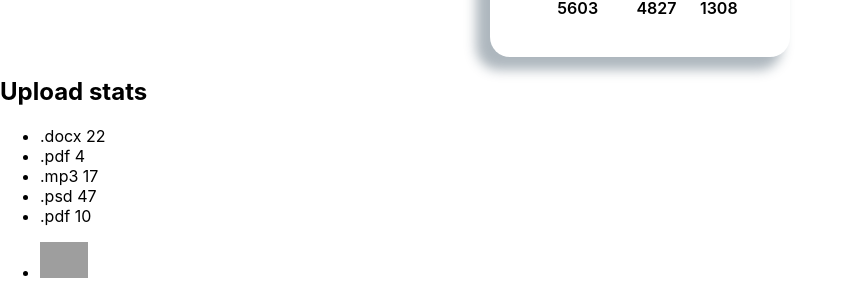
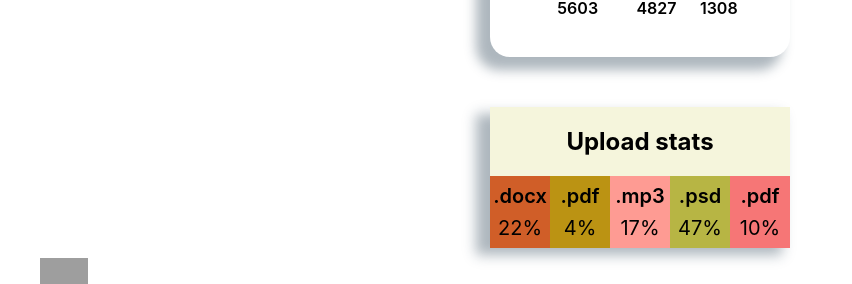
Before and after one commit to LysovMaxim/goit-react-hw-01-components, a React (Create React App) app: page / in a window 1280 px wide. Shown: the part 293-577 px from the top of the page, without its empty margins (0-852 px from the left). Built offline with nearby package versions, Linux system fonts and the light colour scheme; grey boxes are pictures that could not be loaded.

Commit message:
Добавив стилі у другий компонент

```diff
--- a/src/components/App.jsx
+++ b/src/components/App.jsx
@@ -6,6 +6,7 @@ import user from 'user.json';
 import data from 'data.json';
 import friends from 'friends.json';
 import transactions from 'transactions.json';
+
 
 export const App = () => {
   return (
--- a/src/components/Profile/Profile.module.css
+++ b/src/components/Profile/Profile.module.css
@@ -63,10 +63,10 @@ p {
   justify-content: center;
 }
 
-.label{
+.label {
   margin-bottom: 8px;
 }
 
-.quantity{
+.quantity {
   font-weight: 600;
 }
--- a/src/components/Statistics/Statistics.jsx
+++ b/src/components/Statistics/Statistics.jsx
@@ -1,14 +1,16 @@
 import PropTypes from 'prop-types';
+import css from "./Statistics.module.css"
+import { getRandomHexColor } from "./getRandomHexColor"
 
 export const Statistics = ({ title, stats }) => {
   return (
-    <section className="statistics">
-      <h2 className="title">{title}</h2>
-      <ul className="stat-list">
+    <section className={css.statistics}>
+      <h2 className={css.title}>{title}</h2>
+      <ul className={css.statList}>
         {stats.map(stats => (
-          <li key={stats.id} className="item">
-            <span className="label"> {stats.label}</span>
-            <span className="percentage"> {stats.percentage}</span>
+          <li key={stats.id} className={css.item} style={{backgroundColor: getRandomHexColor()} }>
+            <span className={css.label}> {stats.label}</span>
+            <span className="percentage"> {stats.percentage}%</span>
           </li>
         ))}
       </ul>
--- /dev/null
+++ b/src/components/Statistics/Statistics.module.css
@@ -0,0 +1,37 @@
+.statistics {
+  background-color: beige;
+  margin: auto;
+  margin-top: 50px;
+  width: 300px;
+  height: 135px;
+box-shadow: -11px 10px 12px 3px rgba(34, 60, 80, 0.37);
+}
+
+.title {
+  padding-top: 20px;
+  text-align: center;
+}
+
+.statList {
+  display: flex;
+  justify-content: space-around;
+  list-style: none;
+  padding: 0;
+}
+
+.item {
+  display: flex;
+  flex-direction: column;
+  align-items: center;
+  justify-content: center;
+  width: 100%;
+  padding-bottom: 8px;
+  padding-top: 8px;
+  font-size: 20px;
+
+}
+
+.label{
+    margin-bottom: 8px;
+    font-weight: 600;
+}
--- /dev/null
+++ b/src/components/Statistics/getRandomHexColor.js
@@ -0,0 +1,5 @@
+export function getRandomHexColor() {
+  return `#${Math.floor(Math.random() * 16777215)
+    .toString(16)
+    .padStart(6, 0)}`;
+}
```
Lines whose indentation alone changed are shown as unchanged.
